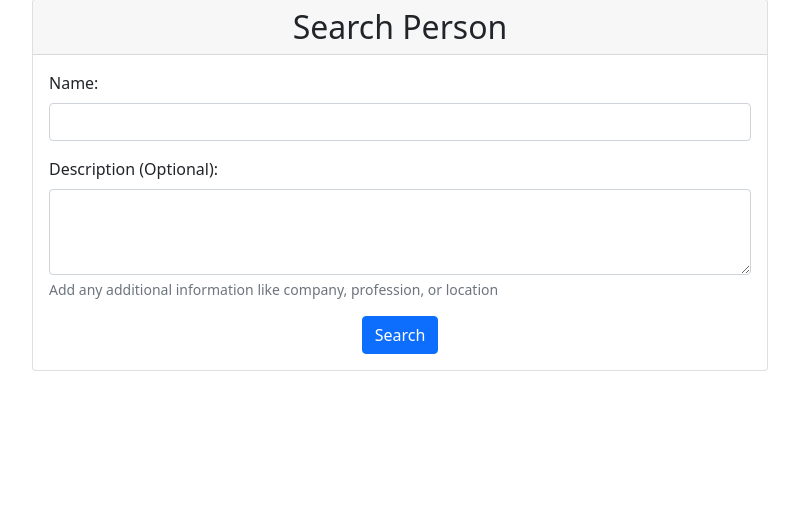
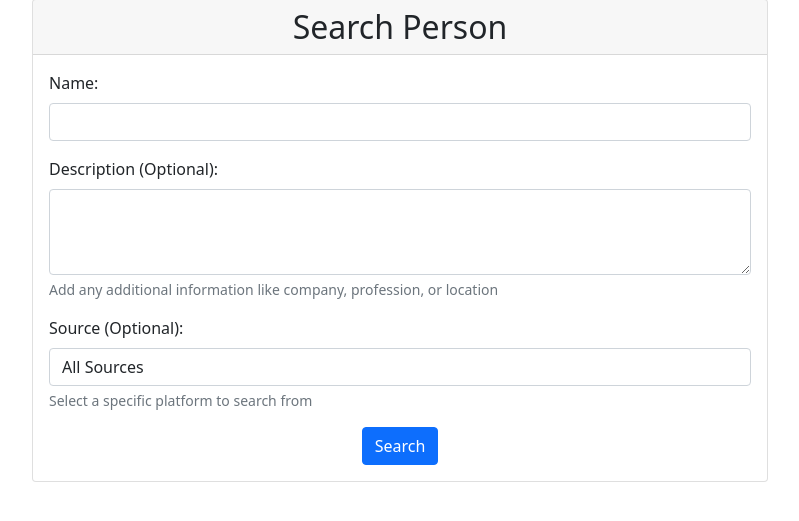
Before and after one commit to phostilite/intelliscrape-ai, a Django app: page /profile-finder/search/ in a window 1280 px wide. Shown: the part 81-602 px from the top of the page, without its empty margins (240-1039 px from the left). Run offline with Django 5.2, Linux system fonts and the light colour scheme.

Commit message:
feat: Add source-specific profile search filtering
Add ability to filter profile searches by specific platforms (LinkedIn, Twitter, etc.)

- Add source dropdown field to PersonSearchForm with predefined platforms
- Update search template to include source selection
- Modify search logic to support site-specific filtering using Google's site: operator
- Add source domain mapping for major social/professional platforms
- Improve search query construction to include source filtering when specified

This enhancement allows users to narrow their profile searches to specific platforms,
making search results more focused and relevant.

```diff
--- a/profile_finder/forms.py
+++ b/profile_finder/forms.py
@@ -2,8 +2,23 @@
 from django import forms
 
 class PersonSearchForm(forms.Form):
+    SOURCES = [
+        ('', 'All Sources'),
+        ('LinkedIn', 'LinkedIn'),
+        ('Twitter', 'Twitter'),
+        ('Facebook', 'Facebook'),
+        ('GitHub', 'GitHub'),
+        ('Medium', 'Medium'),
+        ('Wikipedia', 'Wikipedia'),
+    ]
+
     name = forms.CharField(max_length=200)
     description = forms.CharField(
         widget=forms.Textarea(attrs={'rows': 3}),
         required=False
     )
+    source = forms.ChoiceField(
+        choices=SOURCES,
+        required=False,
+        initial=''
+    )
--- a/profile_finder/views.py
+++ b/profile_finder/views.py
@@ -72,10 +72,11 @@ def handle_search_post(request) -> HttpResponse:
 
     name = form.cleaned_data['name']
     description = form.cleaned_data['description']
+    source = form.cleaned_data['source']
 
     try:
         with transaction.atomic():
-            person, search_results = process_search(name, description)
+            person, search_results = process_search(name, description, source)
             if not search_results:
                 messages.warning(request, "No results found. Try modifying your search terms.")
             else:
@@ -90,7 +91,7 @@ def handle_search_get(request) -> HttpResponse:
     form = PersonSearchForm()
     return render(request, 'profiles/search.html', {'form': form})
 
-def process_search(name: str, description: str) -> Tuple[Person, List[Dict]]:
+def process_search(name: str, description: str, source: Optional[str] = None) -> Tuple[Person, List[Dict]]:
     """Process the search request and return person and results"""
     # Create or get person
     person, created = Person.objects.get_or_create(
@@ -102,8 +103,11 @@ def process_search(name: str, description: str) -> Tuple[Person, List[Dict]]:
         person.description = description
         person.save()
 
-    # Perform search
+    # Prepare search query
     search_query = f"{name} {description}".strip()
+    if source:
+        search_query = f"{search_query} site:{get_source_domain(source)}"
+
     start_time = time.time()
 
     try:
@@ -127,6 +131,18 @@ def process_search(name: str, description: str) -> Tuple[Person, List[Dict]]:
     except Exception as e:
         logger.exception(f"Error during search processing for query '{search_query}'")
         raise SearchException(f"Failed to process search: {str(e)}")
+
+def get_source_domain(source: str) -> str:
+    """Convert source name to domain for search query"""
+    source_domains = {
+        'LinkedIn': 'linkedin.com',
+        'Twitter': 'twitter.com',
+        'Facebook': 'facebook.com',
+        'GitHub': 'github.com',
+        'Medium': 'medium.com',
+        'Wikipedia': 'wikipedia.org',
+    }
+    return source_domains.get(source, '')
 
 def perform_google_search(query: str) -> List[Dict]:
     """Perform Google Custom Search with error handling and rate limiting"""
--- a/templates/profiles/search.html
+++ b/templates/profiles/search.html
@@ -23,6 +23,11 @@
                         {{ form.description|add_class:"form-control" }}
                         <div class="form-text">Add any additional information like company, profession, or location</div>
                     </div>
+                    <div class="mb-3">
+                        <label for="{{ form.source.id_for_label }}" class="form-label">Source (Optional):</label>
+                        {{ form.source|add_class:"form-control" }}
+                        <div class="form-text">Select a specific platform to search from</div>
+                    </div>
                     <div class="text-center">
                         <button type="submit" class="btn btn-primary">Search</button>
                     </div>
```
